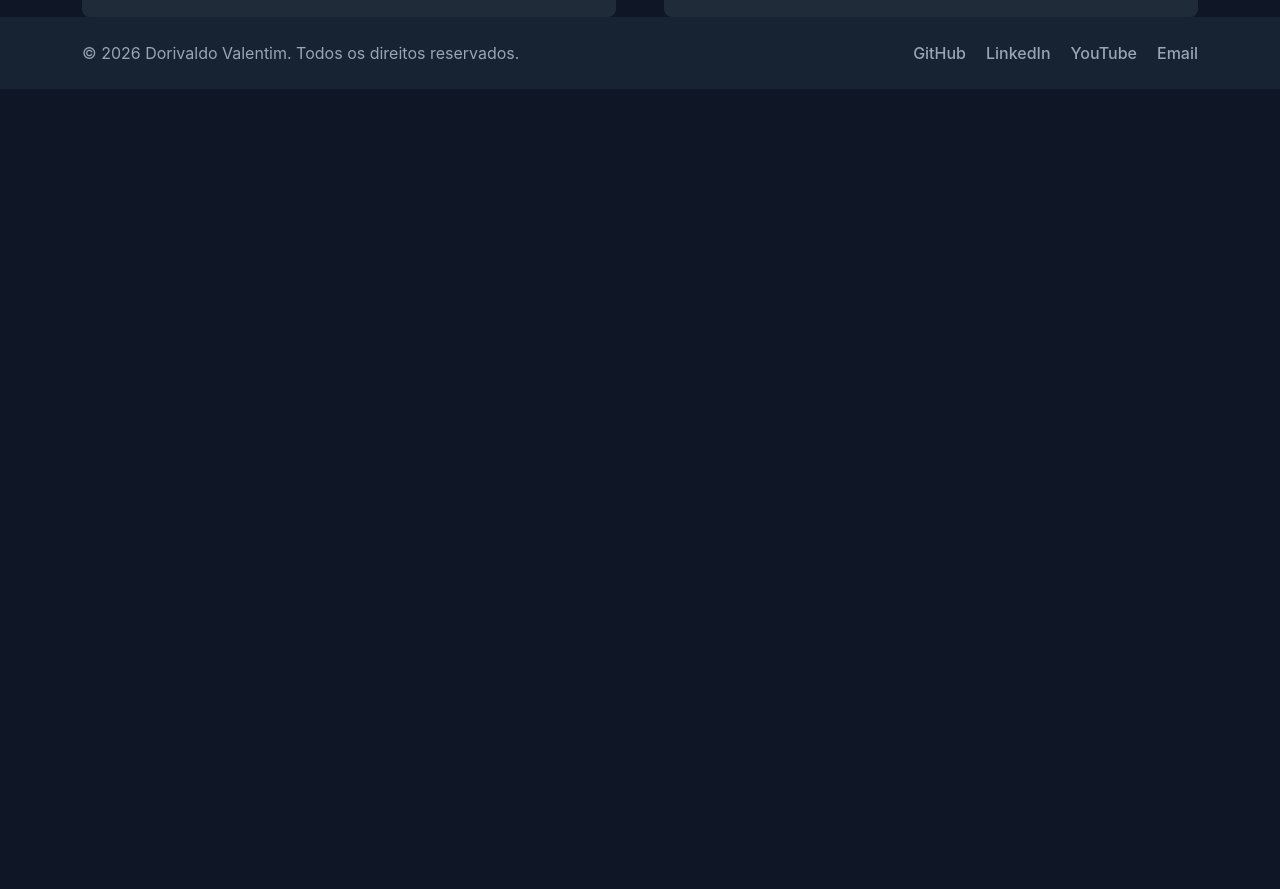
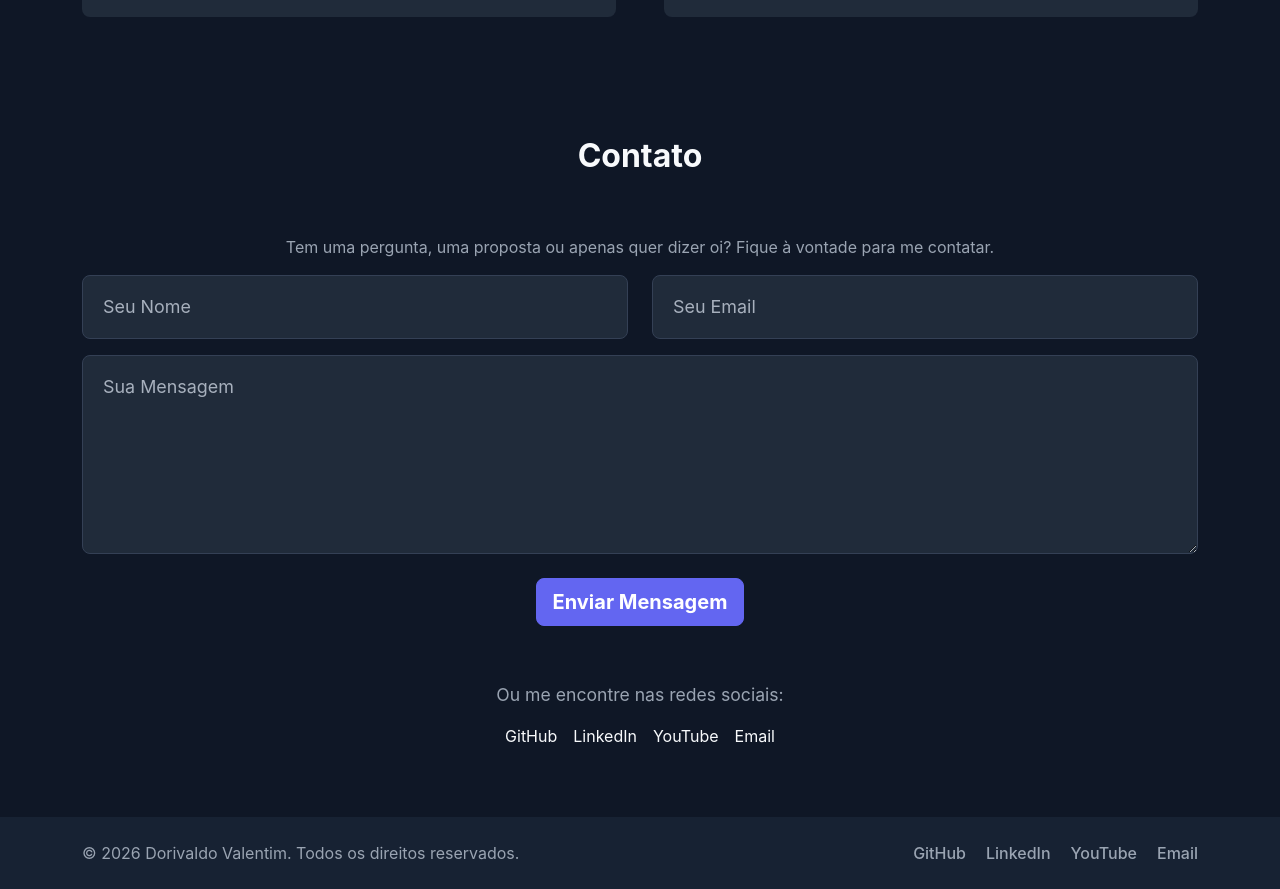
Before and after one commit to dorivaldovalentim/dorivaldovalentim, a Nuxt app: page / in a window 1280 px wide. Shown: the part 2660-3549 px from the top of the page. Before the commit the page ends 2749 px from the top, so only its background shows below. Built offline with nearby package versions, Linux system fonts and the light colour scheme.

Commit message:
feat: adding contact section

```diff
--- a/app/app.vue
+++ b/app/app.vue
@@ -21,6 +21,7 @@ useHead({
       <Hero />
       <About />
       <Projects />
+      <Contact />
     </main>
 
     <Footer></Footer>
--- a/app/assets/css/main.css
+++ b/app/assets/css/main.css
@@ -50,3 +50,31 @@ p {
   color: var(--portfolio-ink);
   font-weight: 700;
 }
+
+.social-block {
+  margin-top: 3.5rem;
+  text-align: center;
+}
+
+.social-block p {
+  color: var(--portfolio-muted);
+  font-size: 1.1rem;
+}
+
+@media (max-width: 767.98px) {
+  .section-space {
+    padding-top: 5rem;
+  }
+
+  .section-heading {
+    margin-bottom: 2.4rem;
+  }
+
+  .project-card {
+    min-height: auto;
+  }
+
+  .project-body {
+    min-height: 240px;
+  }
+}
--- /dev/null
+++ b/app/components/Contact.vue
@@ -0,0 +1,77 @@
+<script setup lang="ts">
+import { profile } from '../data/portfolio'
+
+const currentYear = new Date().getFullYear()
+</script>
+
+<template>
+  <section id="contacto" class="contact-section section-space">
+    <div class="container">
+      <h2 class="section-heading text-md-center">Contato</h2>
+      <p class="text-md-center">
+        Tem uma pergunta, uma proposta ou apenas quer dizer oi? Fique à vontade para me contatar.
+      </p>
+
+      <form :action="`mailto:${profile.email}`" method="post" class="contact-form" enctype="text/plain">
+        <div class="row">
+          <div class="col-12 col-md-6 mb-3">
+            <input type="text" name="nome" class="form-control" placeholder="Seu Nome" aria-label="Seu Nome" />
+          </div>
+
+          <div class="col-12 col-md-6 mb-3">
+            <input type="email" name="email" class="form-control" placeholder="Seu Email" aria-label="Seu Email" />
+          </div>
+
+          <div class="col-12 mb-4">
+            <textarea name="mensagem" rows="6" class="form-control" placeholder="Sua Mensagem" aria-label="Sua Mensagem" />
+          </div>
+
+          <div class="col-12 text-center">
+            <button class="btn btn-brand btn-lg fw-bold" type="submit">Enviar Mensagem</button>
+          </div>
+        </div>
+      </form>
+
+      <div class="social-block">
+        <p>Ou me encontre nas redes sociais:</p>
+        <div class="d-flex flex-wrap gap-3 justify-content-center" aria-label="Redes sociais">
+          <a v-for="social in profile.socials" :key="social.label" :href="social.url">
+            {{ social.label }}
+          </a>
+        </div>
+      </div>
+    </div>
+  </section>
+</template>
+
+<style scoped>
+.contact-section {
+  min-height: 100vh;
+}
+
+.contact-form input,
+.contact-form textarea {
+  border: 1px solid #344055;
+  border-radius: 8px;
+  background: var(--portfolio-card);
+  color: var(--portfolio-ink);
+  font: inherit;
+  font-size: 1.12rem;
+  outline: none;
+  padding: 1.1rem 1.25rem;
+}
+
+.contact-form textarea {
+  resize: vertical;
+}
+
+.contact-form input:focus,
+.contact-form textarea:focus {
+  border-color: var(--portfolio-accent);
+  box-shadow: 0 0 0 4px rgba(99, 102, 241, 0.12);
+}
+
+.contact-form ::placeholder {
+  color: #a7b0bd;
+}
+</style>
--- a/app/components/Projects/Index.vue
+++ b/app/components/Projects/Index.vue
@@ -110,4 +110,9 @@ watch(selectedProject, (project) => {
   background: #39465a;
   color: #818cf8;
 }
+
+.project-link {
+  color: var(--portfolio-accent);
+  font-weight: 500;
+}
 </style>
```
